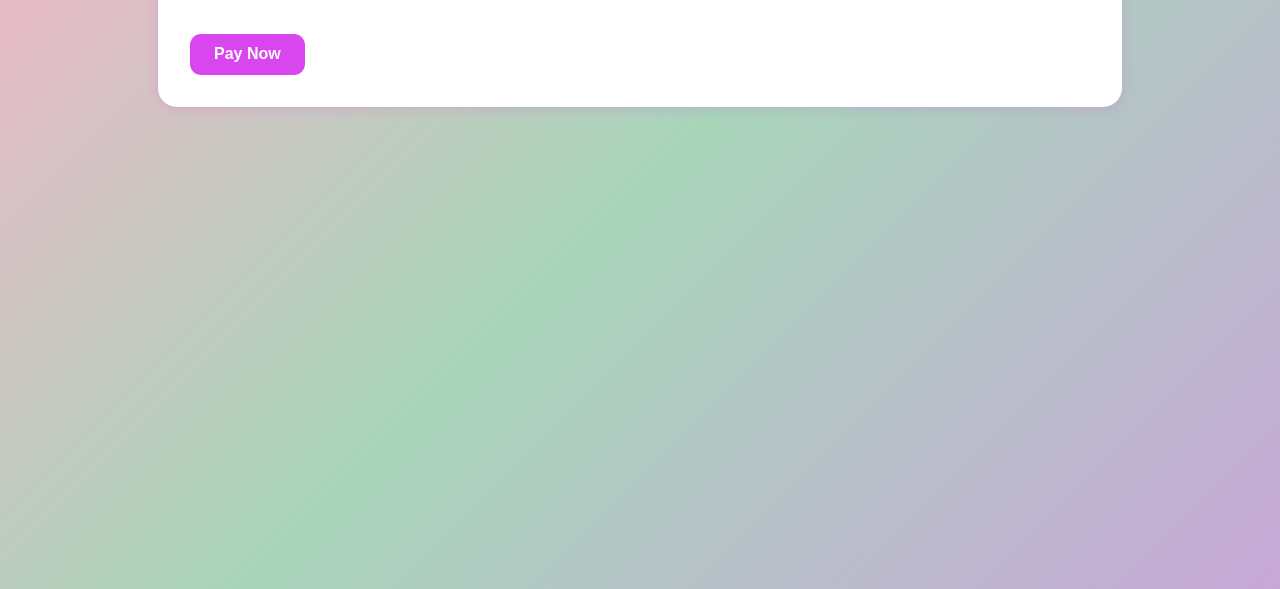
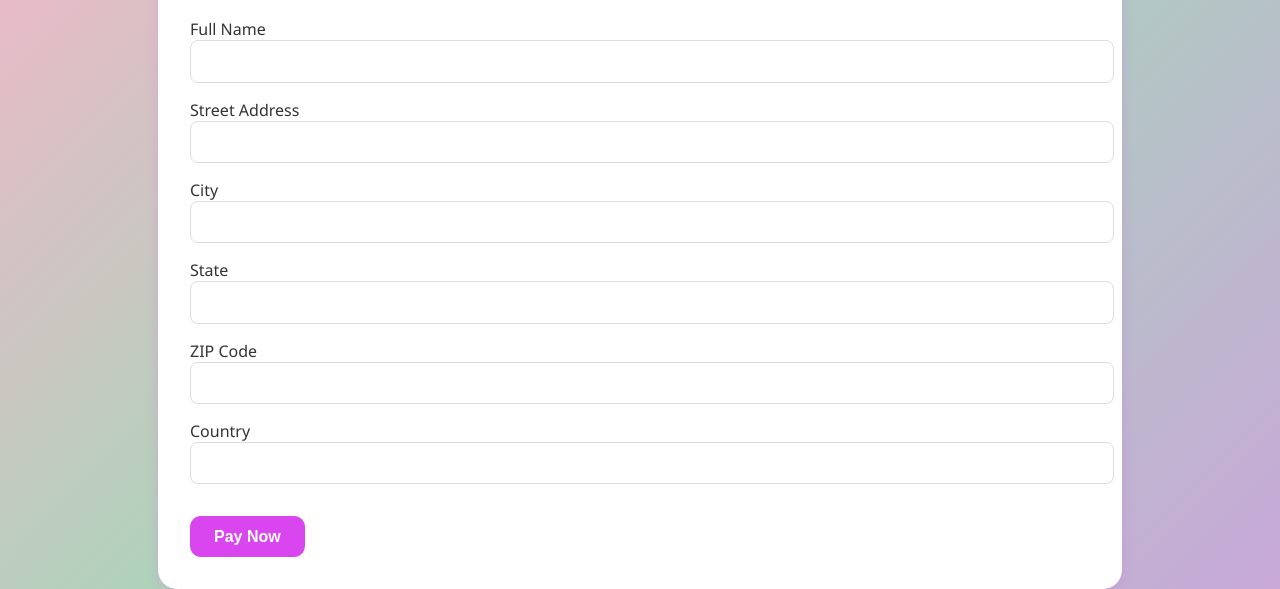
Before and after one commit to Kiyoshiakira/Bonnie-Lass-Florals-Backend, a website: page public/checkout.html in a window 1280 px wide. Shown: the part 211-800 px from the top of the page. Drawn offline with Linux system fonts and the light colour scheme.

Commit message:
Add shipping fields to checkout form

```diff
--- a/public/checkout.html
+++ b/public/checkout.html
@@ -36,7 +36,23 @@
     <main>
         <h1>Checkout</h1>
         <form id="shippingForm">
-            <!-- Shipping fields here -->
+            <label for="name">Full Name</label>
+                <input type="text" name="name" required>
+
+                <label for="street">Street Address</label>
+                <input type="text" name="street" required>
+
+                <label for="city">City</label>
+                <input type="text" name="city" required>
+
+                <label for="state">State</label>
+                <input type="text" name="state" required>
+
+                <label for="zip">ZIP Code</label>
+                <input type="text" name="zip" required>
+
+                <label for="country">Country</label>
+                <input type="text" name="country" required>
             <button type="submit">Pay Now</button>
         </form>
     </main>
```
